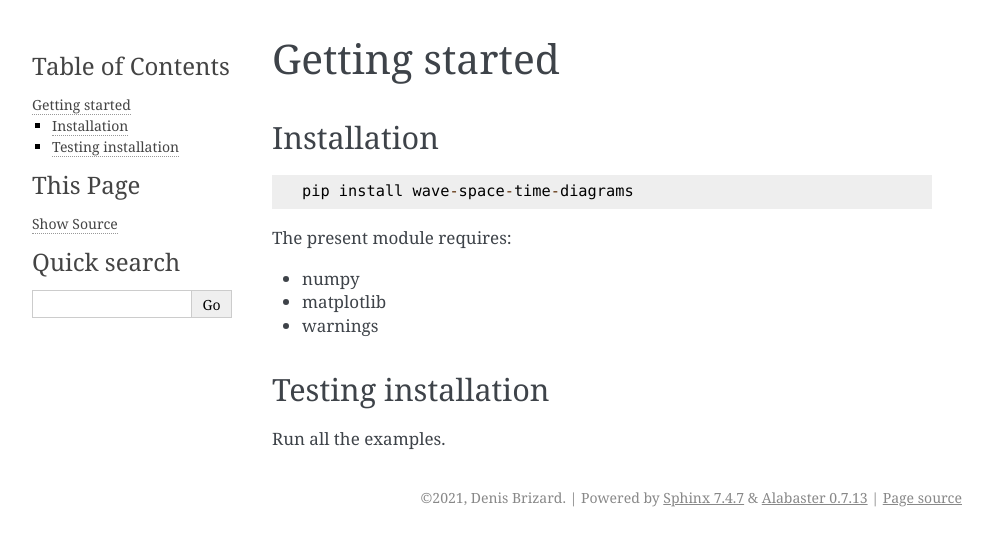
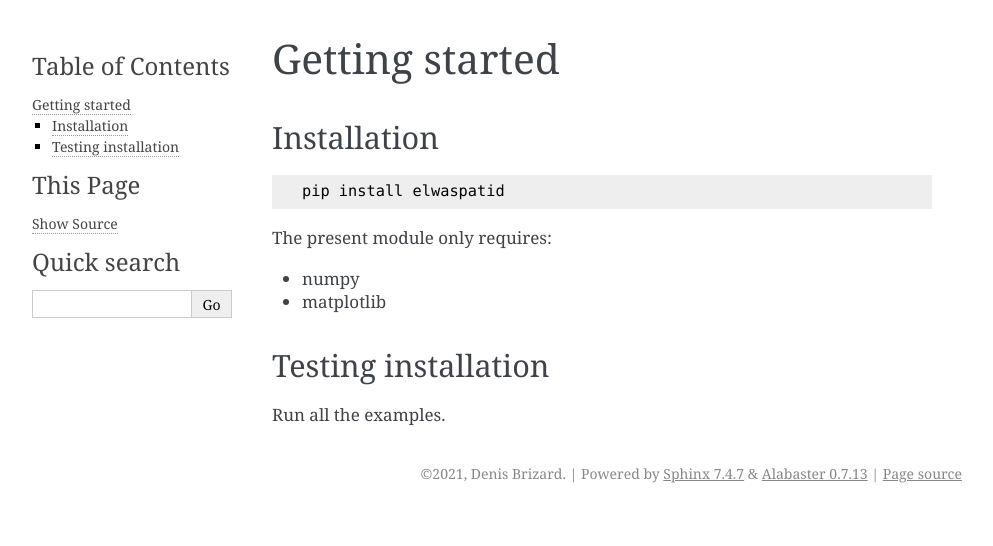
Before and after one commit to dbrizard/elwaspatid, a Sphinx documentation site: the page built from docs/getting-started.rst, in a window 1280 px wide. Shown: the top 546 px of the page, without its empty margins (148-1141 px from the left). Built offline with Sphinx 7.4.7, drawn with Linux system fonts in a browser that asks for light colours.

Commit message:
getting started updated

```diff
--- a/docs/getting-started.rst
+++ b/docs/getting-started.rst
@@ -6,14 +6,14 @@ Installation
 
 ::
 
-  pip install wave-space-time-diagrams
+  pip install elwaspatid
 
 
-The present module requires:
+The present module only requires:
 
 * numpy
 * matplotlib
-* warnings
+
 
 
 Testing installation
```
